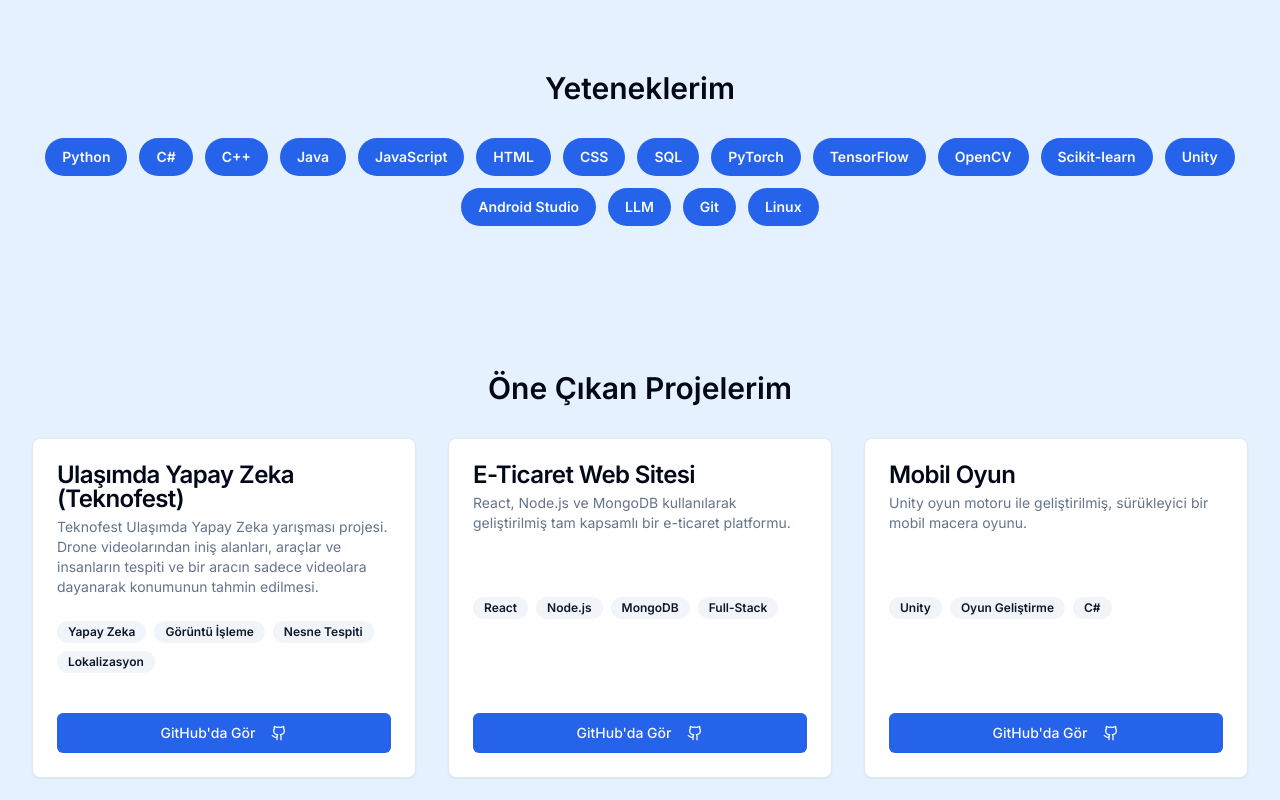
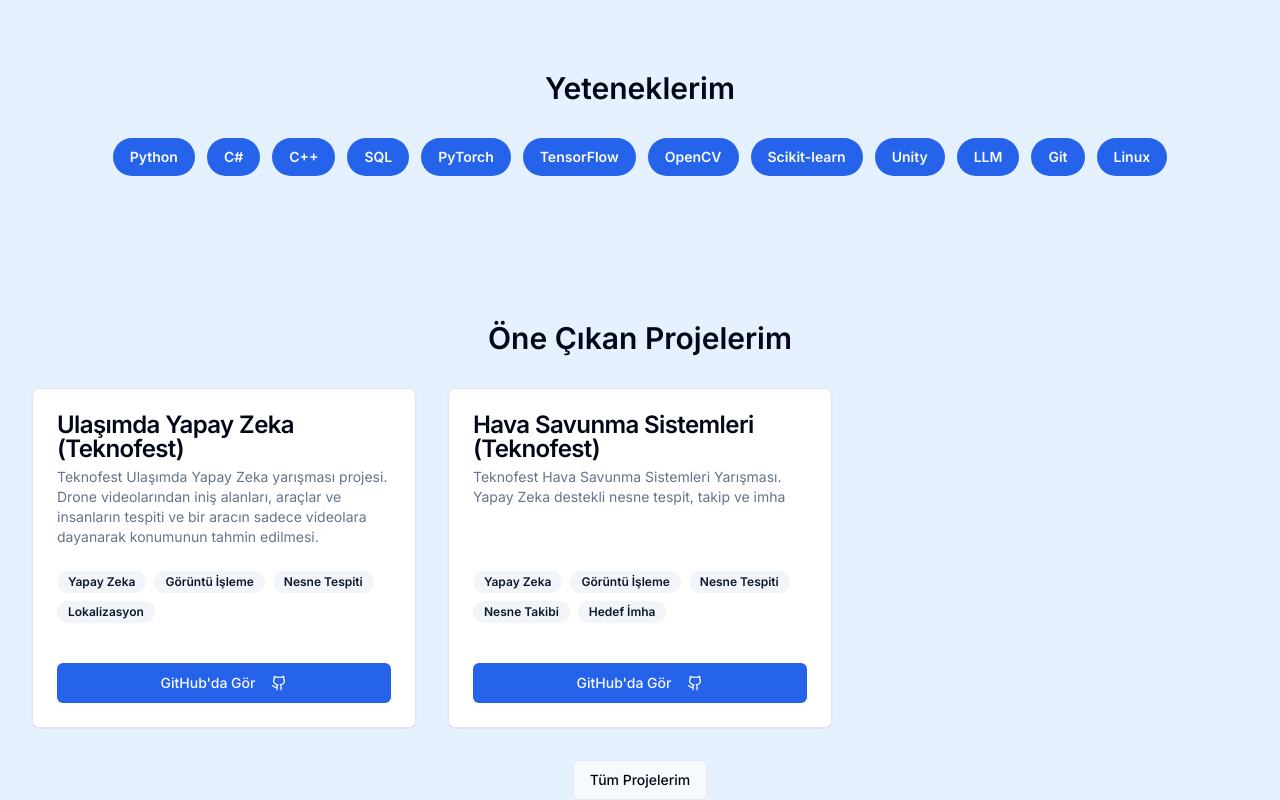
Before and after one commit to Nurullah649/mywebsite, a Next.js app: page / in a window 1280 px wide. Shown: the part 860-1660 px from the top of the page. Built offline with nearby package versions, Linux system fonts and the light colour scheme.

Commit message:
Main Page Update

```diff
--- a/app/page.tsx
+++ b/app/page.tsx
@@ -8,9 +8,9 @@ import { Github, Linkedin, Mail, MapPin, Phone, FileText } from "lucide-react";
 // CV'den ve GitHub'dan alınan bilgilerle güncellenmiş içerik
 const HomePage = () => {
   const skills = [
-    "Python", "C#", "C++", "Java", "JavaScript", "HTML", "CSS", "SQL",
+    "Python", "C#", "C++", "SQL",
     "PyTorch", "TensorFlow", "OpenCV", "Scikit-learn", "Unity",
-    "Android Studio", "LLM", "Git", "Linux"
+    "LLM", "Git", "Linux"
   ];
 
   const projects = [
@@ -18,20 +18,14 @@ const HomePage = () => {
       name: "Ulaşımda Yapay Zeka (Teknofest)",
       description: "Teknofest Ulaşımda Yapay Zeka yarışması projesi. Drone videolarından iniş alanları, araçlar ve insanların tespiti ve bir aracın sadece videolara dayanarak konumunun tahmin edilmesi.",
       tags: ["Yapay Zeka", "Görüntü İşleme", "Nesne Tespiti", "Lokalizasyon"],
-      link: "https://github.com/Nurullah649/Teknofest-Ulasimda-Yapay-Zeka" // Örnek link, güncellenmeli
+      link: "https://github.com/Nurullah649/NPC-AI" // Örnek link, güncellenmeli
     },
     {
-      name: "E-Ticaret Web Sitesi",
-      description: "React, Node.js ve MongoDB kullanılarak geliştirilmiş tam kapsamlı bir e-ticaret platformu.",
-      tags: ["React", "Node.js", "MongoDB", "Full-Stack"],
-      link: "https://github.com/Nurullah649/E-commerce-Website" // Örnek link, güncellenmeli
+      name: "Hava Savunma Sistemleri (Teknofest)",
+      description: "Teknofest Hava Savunma Sistemleri Yarışması. Yapay Zeka destekli nesne tespit, takip ve imha",
+      tags: ["Yapay Zeka", "Görüntü İşleme", "Nesne Tespiti", "Nesne Takibi","Hedef İmha"],
+      link: "https://github.com/Nurullah649/NPC-AI" // Örnek link, güncellenmeli
     },
-    {
-      name: "Mobil Oyun",
-      description: "Unity oyun motoru ile geliştirilmiş, sürükleyici bir mobil macera oyunu.",
-      tags: ["Unity", "Oyun Geliştirme", "C#"],
-      link: "https://github.com/Nurullah649/Mobile-Adventure-Game" // Örnek link, güncellenmeli
-    }
   ];
 
   return (
```
